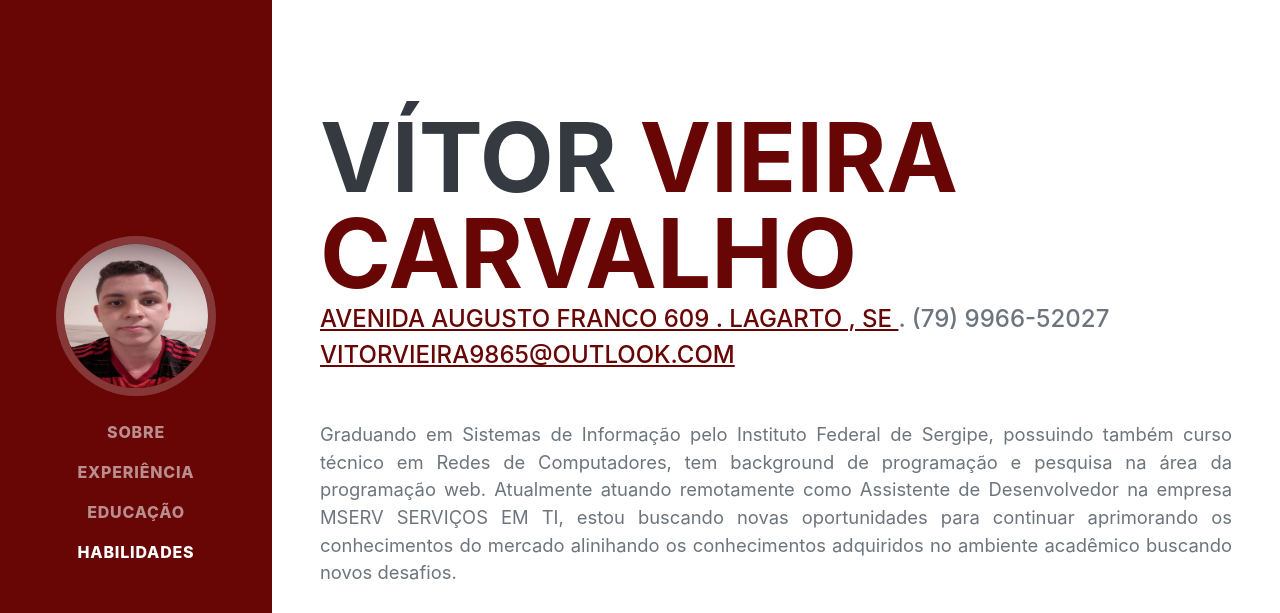
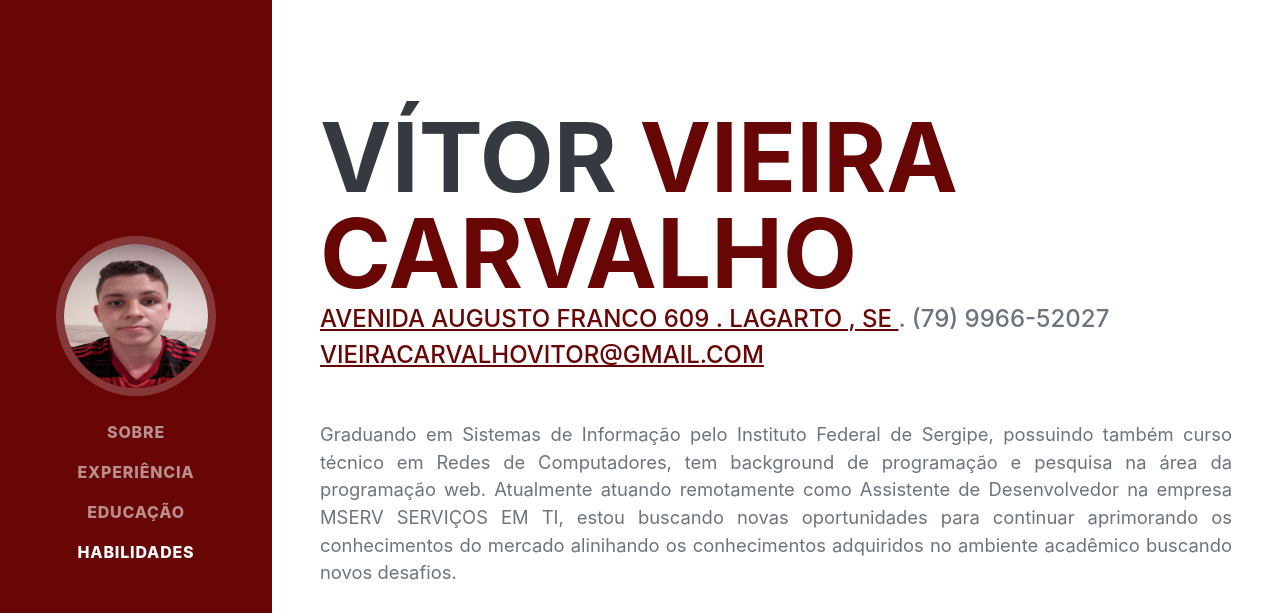
Before and after one commit to Vieira-9865/portfolio, a plain HTML site: page index.html in a window 1280 px wide. Shown: the top 613 px of the page. Drawn offline with nearby package versions, Linux system fonts and the light colour scheme; a web font is replaced by a local one.

Commit message:
Update index.html

```diff
--- a/index.html
+++ b/index.html
@@ -49,7 +49,7 @@
                     </h1>
                     <div class="subheading mb-5">
                       <a href="https://www.google.com/maps/search/?api=1&query=Avenida Augusto Franco 609 Lagarto SE" target="blank" >Avenida Augusto Franco 609 . Lagarto , SE </a> . (79) 9966-52027
-                        <a href="mailto:vitorvieira9865@outlook.com">vitorvieira9865@outlook.com</a>
+                        <a href="mailto:vieiracarvalhovitor@gmail.com">vieiracarvalhovitor@gmail.com</a>
                     </div>
                     <p align="justify" class="lead mb-5" >Graduando em Sistemas de Informação pelo Instituto Federal de Sergipe, possuindo também curso técnico em Redes de Computadores, tem background de programação e pesquisa na área da programação web. Atualmente atuando remotamente como Assistente de Desenvolvedor na empresa MSERV SERVIÇOS EM TI, estou buscando novas oportunidades para continuar aprimorando os conhecimentos do mercado alinihando os conhecimentos adquiridos no ambiente acadêmico buscando novos desafios.</p>
                     <div class="social-icons">
```
